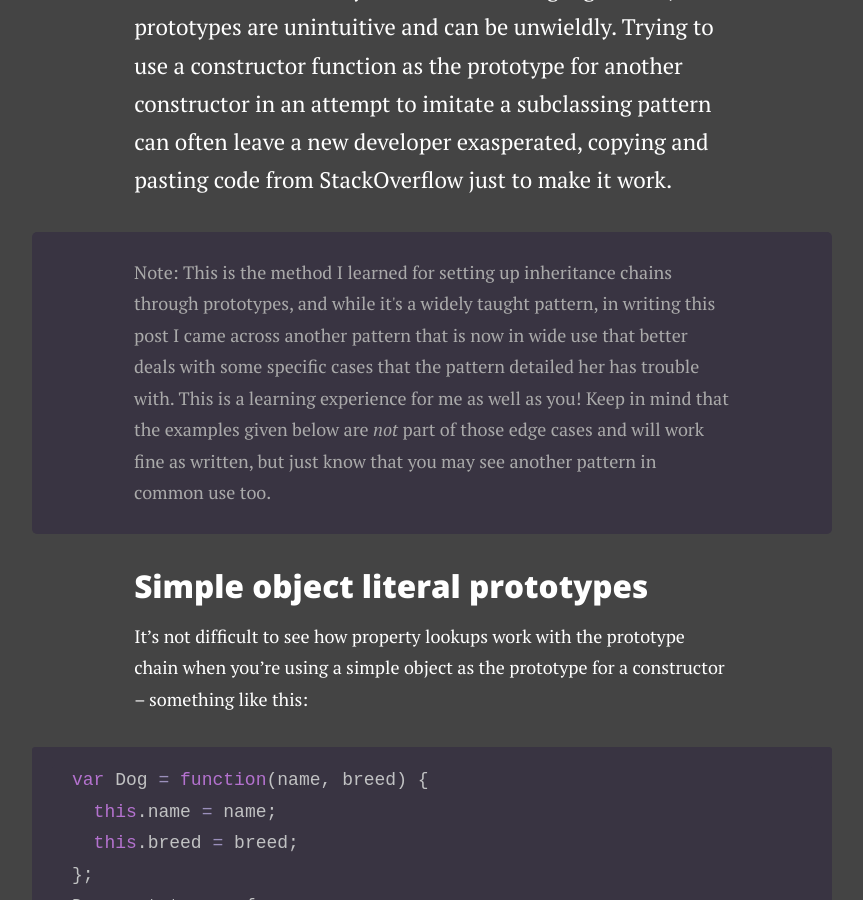
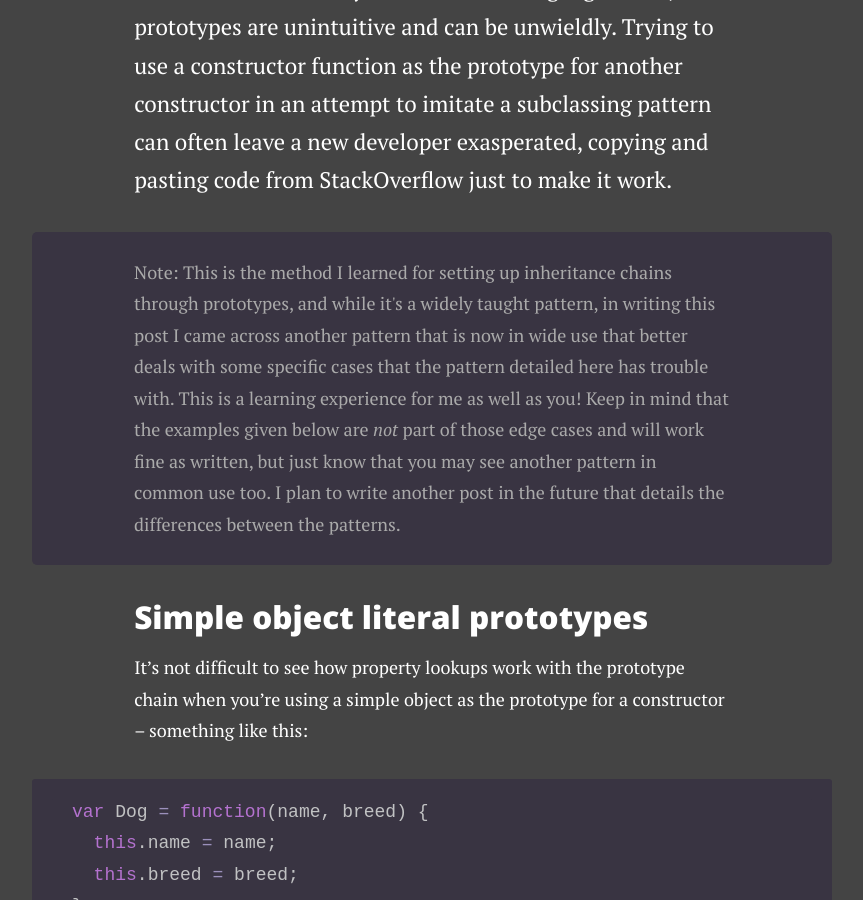
Before and after one commit to TheRealest/therealest.github.io, a Jekyll site: the page built from _posts/2015-04-22-pseudo-classical-inheritance-with-prototypes.md, in a window 1280 px wide and 900 px high, scrolled down 658 px. Shown: the whole window, without its empty margins (208-1071 px from the left). Built offline with Jekyll 4.4.1, drawn with Linux system fonts in a browser that asks for light colours; nearby versions of some CDN libraries; Markdown is read by kramdown in place of the engine named in the settings.

Commit message:
edited typo in pseudoclassical inheritance post

```diff
--- a/_posts/2015-04-22-pseudo-classical-inheritance-with-prototypes.md
+++ b/_posts/2015-04-22-pseudo-classical-inheritance-with-prototypes.md
@@ -4,7 +4,7 @@ date: 2015-04-22
 ---
 <p class="intro"><span class="dropcap">P</span>rototypal inheritance is a major sticking point for many when learning Javascript. Compared to a classical inheritance system like most languages have, prototypes are unintuitive and can be unwieldly. Trying to use a constructor function as the prototype for another constructor in an attempt to imitate a subclassing pattern can often leave a new developer exasperated, copying and pasting code from StackOverflow just to make it work.</p>
 
-<p class="note">Note: This is the method I learned for setting up inheritance chains through prototypes, and while it's a widely taught pattern, in writing this post I came across another pattern that is now in wide use that better deals with some specific cases that the pattern detailed her has trouble with. This is a learning experience for me as well as you! Keep in mind that the examples given below are <em>not</em> part of those edge cases and will work fine as written, but just know that you may see another pattern in common use too.</p>
+<p class="note">Note: This is the method I learned for setting up inheritance chains through prototypes, and while it's a widely taught pattern, in writing this post I came across another pattern that is now in wide use that better deals with some specific cases that the pattern detailed here has trouble with. This is a learning experience for me as well as you! Keep in mind that the examples given below are <em>not</em> part of those edge cases and will work fine as written, but just know that you may see another pattern in common use too. I plan to write another post in the future that details the differences between the patterns.</p>
 
 ### Simple object literal prototypes
 
```
